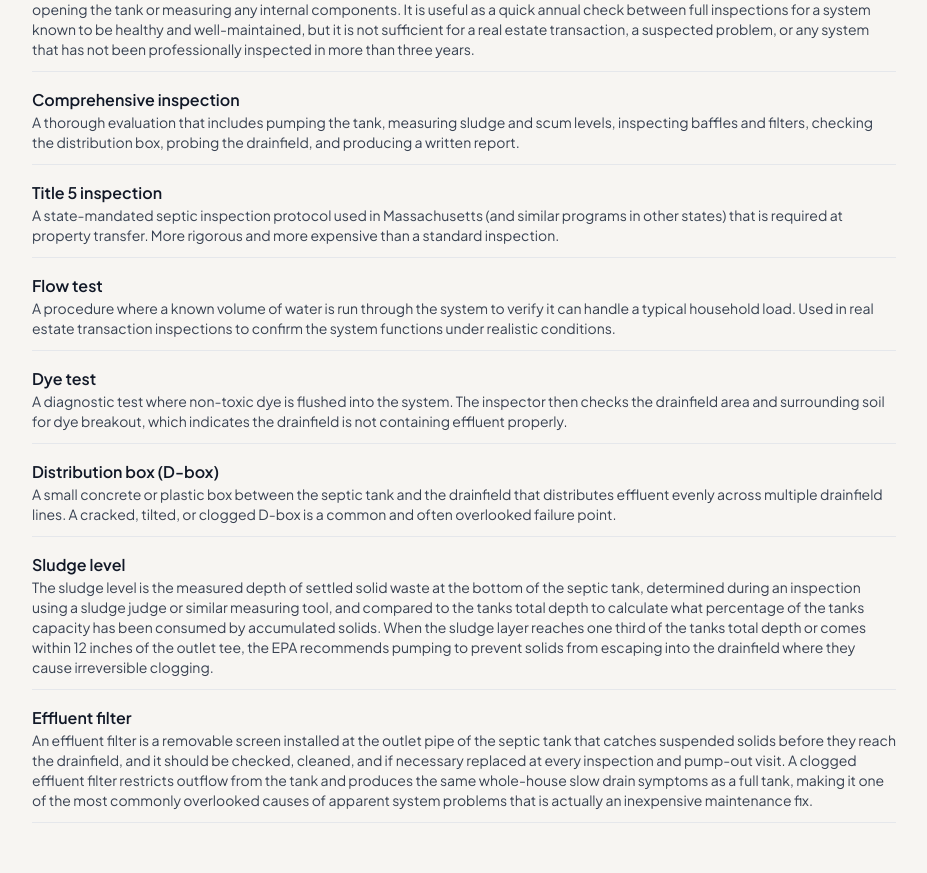
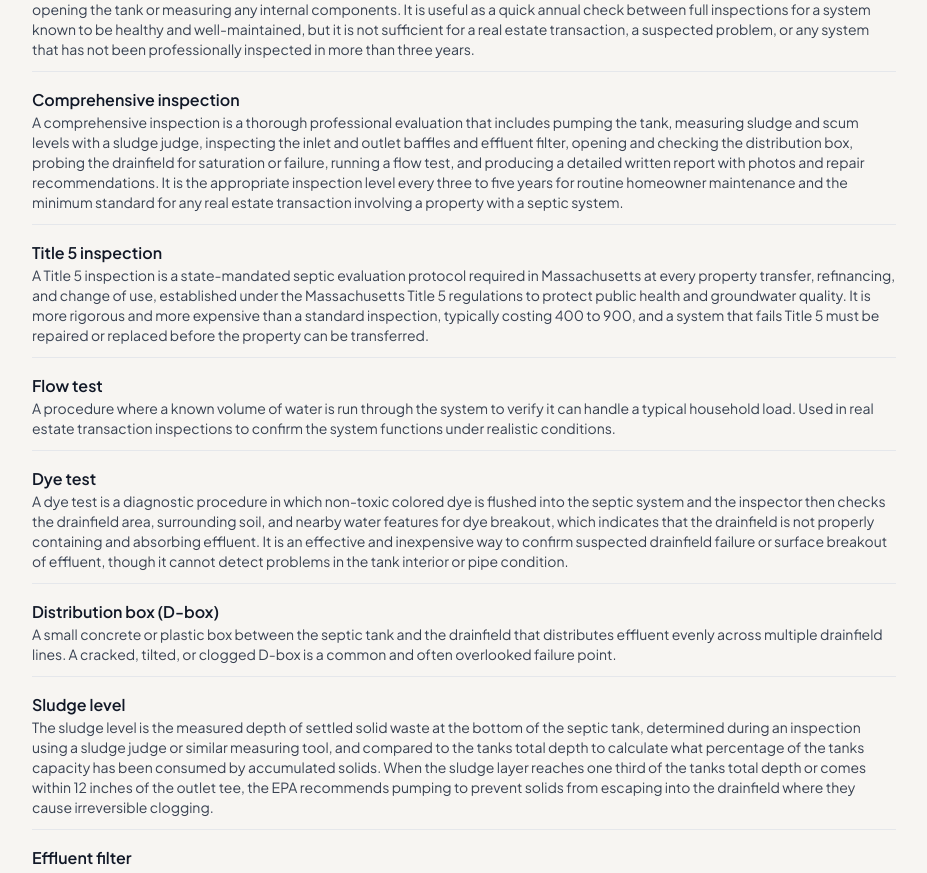
Before and after one commit to thebasementguide2026/theseptic.guide-, a Next.js app: page /cost-guides/septic-inspection-cost in a window 1280 px wide. Shown: the part 8928-9801 px from the top of the page, without its empty margins (176-1103 px from the left). Built offline with nearby package versions, Linux system fonts and the light colour scheme.

Commit message:
Update page.tsx

```diff
--- a/app/cost-guides/septic-inspection-cost/page.tsx
+++ b/app/cost-guides/septic-inspection-cost/page.tsx
@@ -548,11 +548,11 @@ export default function SepticInspectionCostPage() {
           </div>
           <div className="border-b border-gray-200 pb-3">
             <h4 className="font-semibold text-gray-900">Comprehensive inspection</h4>
-            <p className="text-sm text-gray-700">A thorough evaluation that includes pumping the tank, measuring sludge and scum levels, inspecting baffles and filters, checking the distribution box, probing the drainfield, and producing a written report.</p>
+            <p className="text-sm text-gray-700">A comprehensive inspection is a thorough professional evaluation that includes pumping the tank, measuring sludge and scum levels with a sludge judge, inspecting the inlet and outlet baffles and effluent filter, opening and checking the distribution box, probing the drainfield for saturation or failure, running a flow test, and producing a detailed written report with photos and repair recommendations. It is the appropriate inspection level every three to five years for routine homeowner maintenance and the minimum standard for any real estate transaction involving a property with a septic system.</p>
           </div>
           <div className="border-b border-gray-200 pb-3">
             <h4 className="font-semibold text-gray-900">Title 5 inspection</h4>
-            <p className="text-sm text-gray-700">A state-mandated septic inspection protocol used in Massachusetts (and similar programs in other states) that is required at property transfer. More rigorous and more expensive than a standard inspection.</p>
+            <p className="text-sm text-gray-700">A Title 5 inspection is a state-mandated septic evaluation protocol required in Massachusetts at every property transfer, refinancing, and change of use, established under the Massachusetts Title 5 regulations to protect public health and groundwater quality. It is more rigorous and more expensive than a standard inspection, typically costing 400 to 900, and a system that fails Title 5 must be repaired or replaced before the property can be transferred.</p>
           </div>
           <div className="border-b border-gray-200 pb-3">
             <h4 className="font-semibold text-gray-900">Flow test</h4>
@@ -560,7 +560,7 @@ export default function SepticInspectionCostPage() {
           </div>
           <div className="border-b border-gray-200 pb-3">
             <h4 className="font-semibold text-gray-900">Dye test</h4>
-            <p className="text-sm text-gray-700">A diagnostic test where non-toxic dye is flushed into the system. The inspector then checks the drainfield area and surrounding soil for dye breakout, which indicates the drainfield is not containing effluent properly.</p>
+            <p className="text-sm text-gray-700">A dye test is a diagnostic procedure in which non-toxic colored dye is flushed into the septic system and the inspector then checks the drainfield area, surrounding soil, and nearby water features for dye breakout, which indicates that the drainfield is not properly containing and absorbing effluent. It is an effective and inexpensive way to confirm suspected drainfield failure or surface breakout of effluent, though it cannot detect problems in the tank interior or pipe condition.</p>
           </div>
           <div className="border-b border-gray-200 pb-3">
             <h4 className="font-semibold text-gray-900">Distribution box (D-box)</h4>
```
